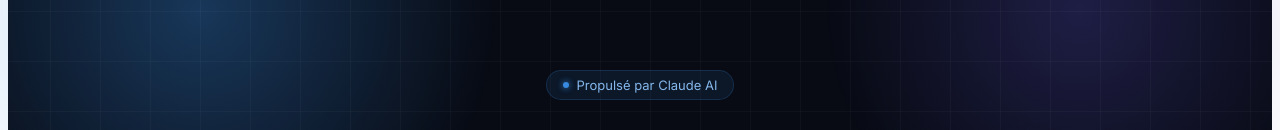
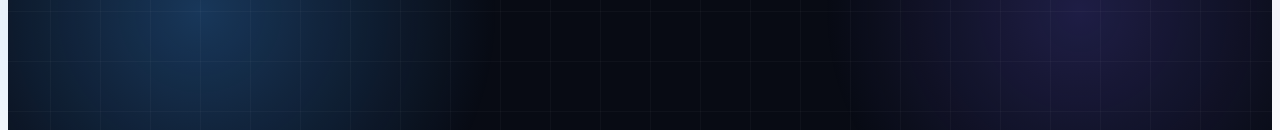
Before and after one commit to AxelBen81/viralto, a Next.js app: page / in a window 1280 px wide. Shown: the part 189-319 px from the top of the page. Built offline with nearby package versions, Linux system fonts and the light colour scheme; no server answers.

Commit message:
Update page.tsx

```diff
--- a/app/page.tsx
+++ b/app/page.tsx
@@ -121,10 +121,6 @@ export default function Home() {
 
         {/* Hero */}
         <section className="animate-fade-in" style={{ maxWidth: 900, margin: "0 auto", padding: "100px 48px 60px", textAlign: "center" }}>
-          <div style={{ display: "inline-flex", alignItems: "center", gap: 8, fontSize: 13, color: "#85B7EB", background: "rgba(55,138,221,0.1)", border: "1px solid rgba(55,138,221,0.2)", padding: "6px 16px", borderRadius: 24, marginBottom: 32 }}>
-            <div style={{ width: 6, height: 6, background: "#378ADD", borderRadius: "50%", boxShadow: "0 0 6px #378ADD" }} />
-            Propulsé par Claude AI
-          </div>
 
           <h1 style={{ fontSize: 64, fontWeight: 600, lineHeight: 1.1, marginBottom: 24, letterSpacing: -2 }}>
             Colle ta vidéo,{" "}
```
